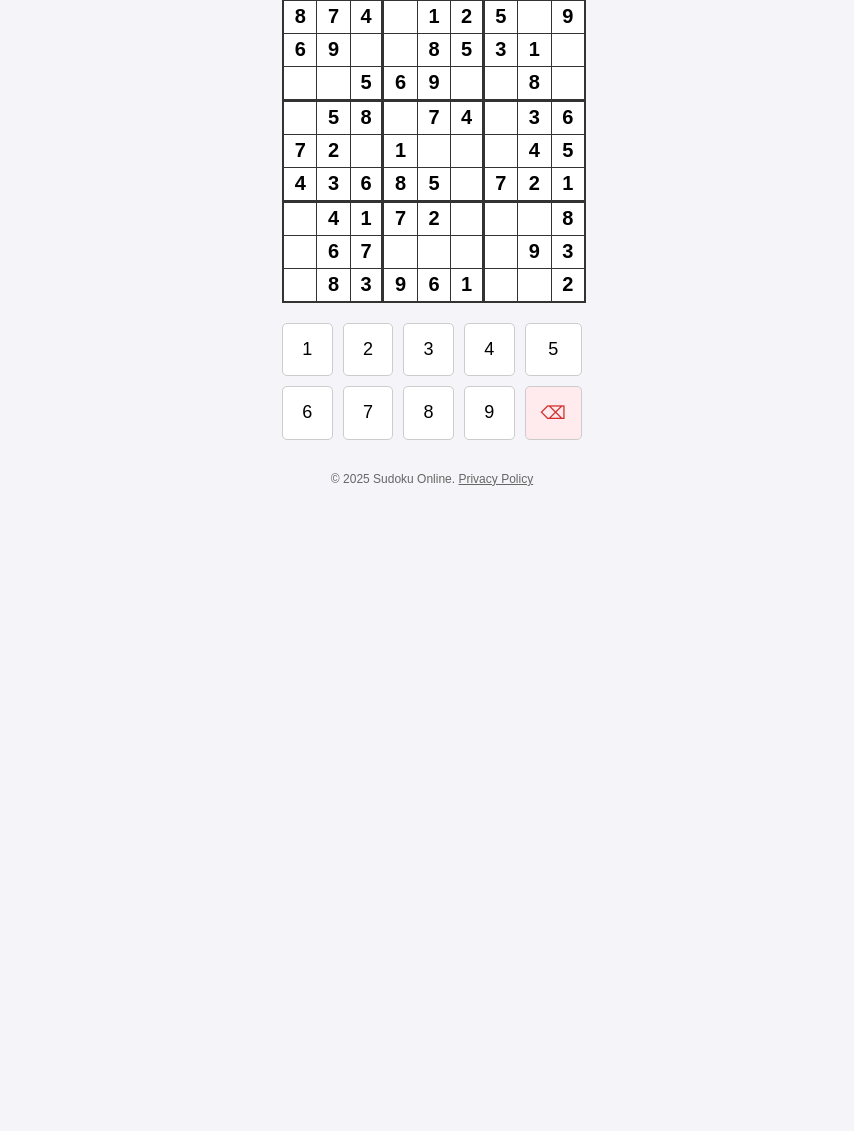
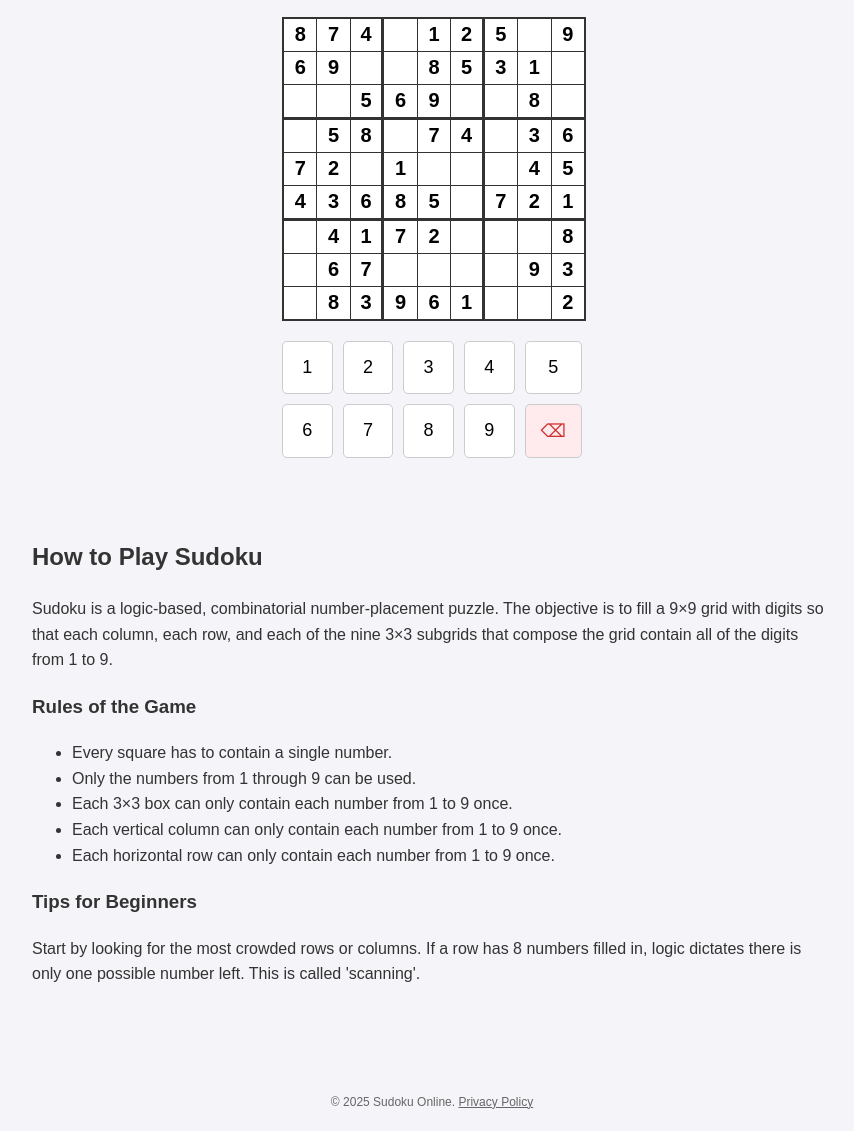
Before and after one commit to deepanshusapra1-art/online-sudoku, a plain HTML site: page index.html in a window 1280 px wide. Shown: the part 145-1276 px from the top of the page, without its empty margins (208-1062 px from the left). Before the commit the page ends 800 px from the top, so only its background shows below. Drawn offline with Linux system fonts and the light colour scheme.

Commit message:
Add files via upload

```diff
--- a/index.html
+++ b/index.html
@@ -35,7 +35,7 @@
 
         <script async custom-element="amp-auto-ads"
         src="https://cdn.ampproject.org/v0/amp-auto-ads-0.1.js">
-</script>
+        </script>
 
 
         <meta name="google-adsense-account" content="ca-pub-2763123103749521">
@@ -63,6 +63,10 @@
     </head>
 <body>
 
+    <amp-auto-ads type="adsense"
+        data-ad-client="ca-pub-2763123103749521">
+    </amp-auto-ads>
+
     <!-- <div class="ad-container">
         <div class="ad-placeholder">
             <span>Top Banner Ad (728x90)</span>
@@ -70,13 +74,18 @@
     </div> -->
 
     <header>
+        <nav style="margin-bottom: 20px;">
+            <a href="index.html" style="margin-right: 15px; color: #333; text-decoration: none; font-weight: bold;">Home</a>
+            <a href="privacy.html" style="margin-right: 15px; color: #333; text-decoration: none;">Privacy</a>
+            <a href="mailto:sudoku@sudokuonline.website" style="color: #333; text-decoration: none;">Contact</a>
+        </nav>
         <h1>Free Sudoku</h1>
         <div class="controls">
             <button onclick="newGame('easy')">Easy</button>
             <button onclick="newGame('medium')">Medium</button>
             <button onclick="newGame('hard')">Hard</button>
         </div>
-    </header>
+        </header>
 
     <main>
         <div id="game-board"></div>
@@ -94,6 +103,23 @@
             <button onclick="fillNumber('X')" class="delete-btn">⌫</button>
         </div>
     </main>
+
+    <article style="max-width: 800px; margin: 40px auto; padding: 20px; text-align: left; line-height: 1.6;">
+        <h2>How to Play Sudoku</h2>
+        <p>Sudoku is a logic-based, combinatorial number-placement puzzle. The objective is to fill a 9×9 grid with digits so that each column, each row, and each of the nine 3×3 subgrids that compose the grid contain all of the digits from 1 to 9.</p>
+
+        <h3>Rules of the Game</h3>
+        <ul>
+            <li>Every square has to contain a single number.</li>
+            <li>Only the numbers from 1 through 9 can be used.</li>
+            <li>Each 3×3 box can only contain each number from 1 to 9 once.</li>
+            <li>Each vertical column can only contain each number from 1 to 9 once.</li>
+            <li>Each horizontal row can only contain each number from 1 to 9 once.</li>
+        </ul>
+
+        <h3>Tips for Beginners</h3>
+        <p>Start by looking for the most crowded rows or columns. If a row has 8 numbers filled in, logic dictates there is only one possible number left. This is called 'scanning'.</p>
+        </article>
 
     <footer style="text-align: center; margin-top: 20px; font-size: 12px; color: #666;">
         <p>
@@ -127,8 +153,6 @@
         }
     </script>
 
-<amp-auto-ads type="adsense"
-data-ad-client="ca-pub-2763123103749521">
-</amp-auto-ads>
+
 </body>
 </html>
```
Also changed, not shown: privacy.html (+1 -2 lines).
